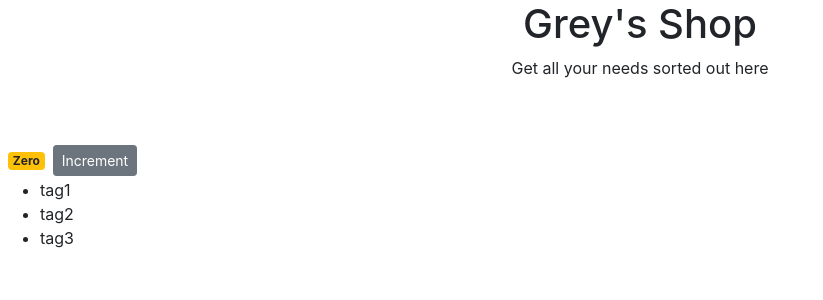
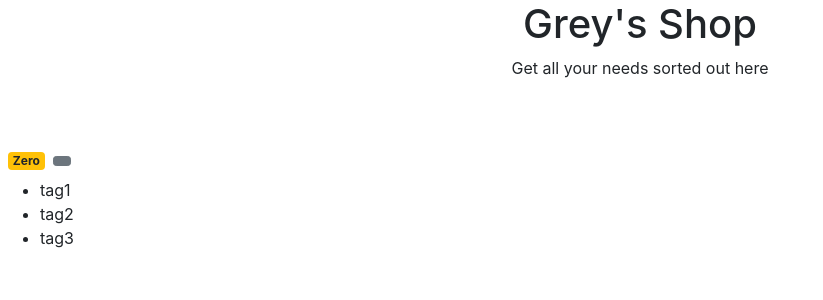
Before and after one commit to Janice-M/counter-app, a React (Create React App) app: page / in a window 1280 px wide. Shown: the top 300 px of the page, without its empty margins (0-823 px from the left). Built offline with nearby package versions, Linux system fonts and the light colour scheme.

Commit message:
class name

```diff
--- a/src/components/counter.jsx
+++ b/src/components/counter.jsx
@@ -20,7 +20,7 @@ class Counter extends Component {
                 <br />
 
                 <span className= {this.getBadgeClasses()}> {this.formatCount()}</span>
-                <button className="btn btn-secondary btn-sm">Increment</button>
+                <button className="btn btn-secondary btn-sm"></button>
 
                 <ul>
                 {this.state.tags.map (tags => <li key= {tags}>{tags}</li>)}
```
